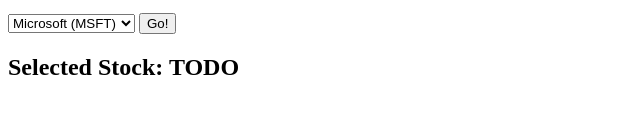
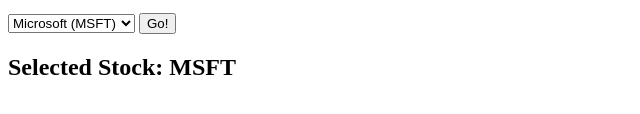
Before and after one commit to meetomkar/website-interactivity-exercise, a plain HTML site: page recap.html in a window 1280 px wide. Both pictures are taken after a click on the button "Go!". Shown: the part 172-286 px from the top of the page, 0-640 px from the left. Drawn offline with Linux system fonts and the light colour scheme.

Commit message:
Update recap.html

```diff
--- a/recap.html
+++ b/recap.html
@@ -18,13 +18,30 @@
         <button id="my-btn">Go!</button>
     </div>
     <div>
-        <h2>Selected Stock: <span id="my-stock-display">TODO</span></h2>
+        <h2>Selected Stock:
+            <span id="my-stock-display">TODO</span>
+        </h2>
     </div>
     <script type="text/javascript">
         console.log("Hello this is a review...")
         // todo: respond to button clicks by:
         // ... 1) logging the selected stock symbol and the user name values to the console
         // ... 2) overwriting the heading placeholder with the selected stock symbol
+
+        var myButton = document.getElementById("my-btn")
+        var inputUsername = document.getElementById("my-user-name")
+        var StockSelector = document.getElementById("my-stock-selector")
+        var StockDisplay = document.getElementById("my-stock-display")
+
+        function handleClick(){
+        console.log("YOU CLICKED ME!")
+        console.log("USERNAME:",inputUsername.value)
+        console.log("STOCK SYMBOL:",StockSelector.value)
+        StockDisplay.innerText = StockSelector.value
+        }
+        //handleClick()
+        myButton.addEventListener("click",handleClick,false)
+
     </script>
 </body>
 </html>
```
